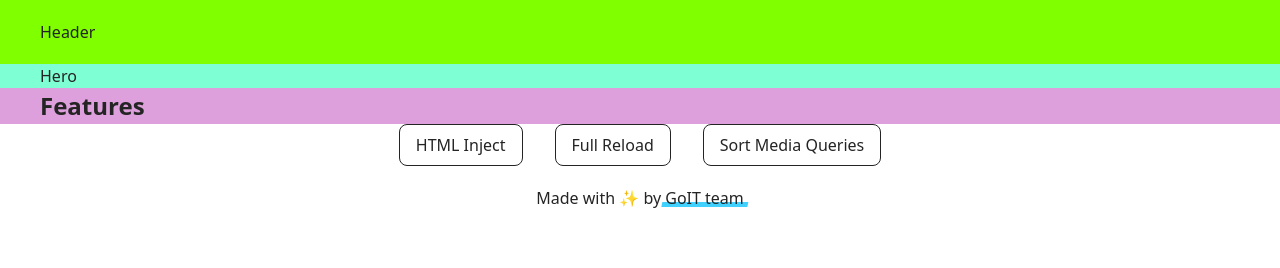
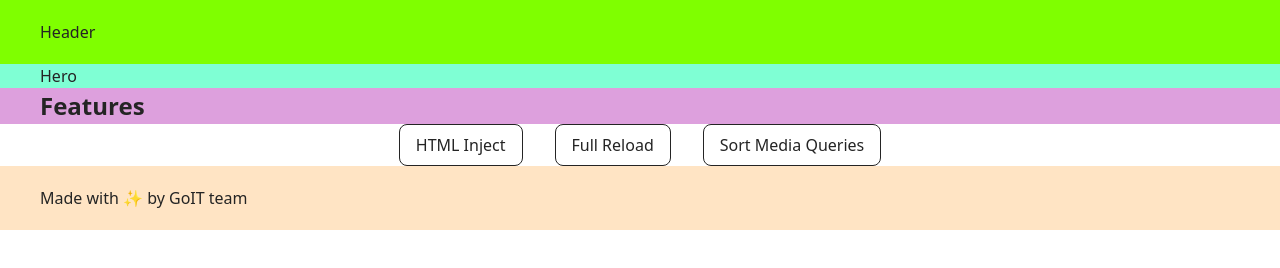
Before and after one commit to ivansinabdeev/blend_123_9_10, a website built with Vite: page src/index.html in a window 1280 px wide. Built offline with nearby package versions, Linux system fonts and the light colour scheme.

Commit message:
footer css adds

```diff
--- a/src/css/footer.css
+++ b/src/css/footer.css
@@ -1,21 +1,4 @@
 .footer {
   padding: 20px 0;
+  background-color: bisque;
 }
-.footer-desc {
-  text-align: center;
-}
-.footer-link {
-  position: relative;
-}
-.footer-link::before {
-  content: '';
-  position: absolute;
-  bottom: 6%;
-  left: 50%;
-  transform: translateX(-50%) skewX(-12deg);
-  z-index: -1;
-  width: 110%;
-  height: 24%;
-  background-color: #41d1ff;
-  transition: 200ms ease;
-}
```
